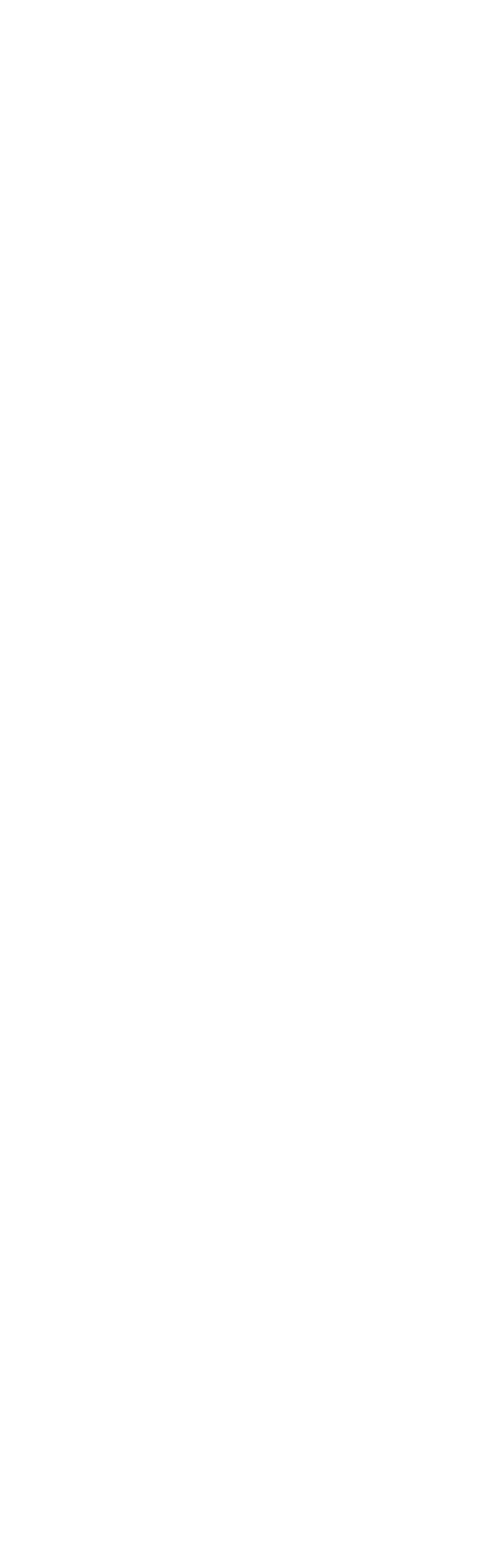
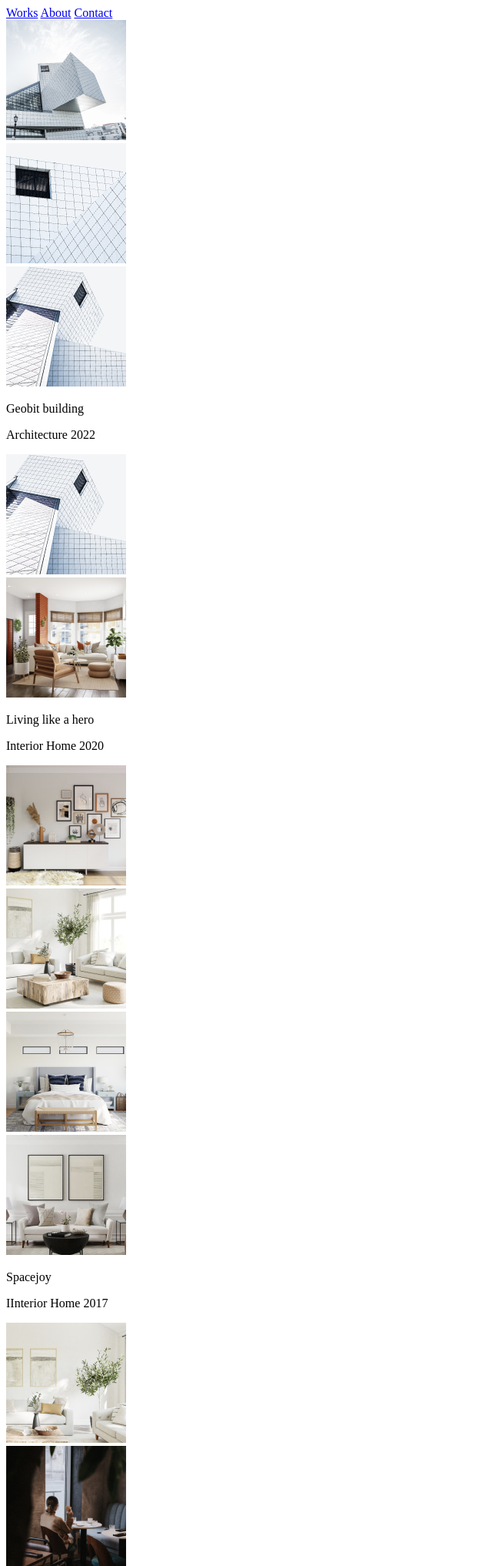
Before and after one commit to Preethi-Dev/Modern-Layout-30, a plain HTML site: page index.html in a window 1280 px wide. Shown: the top 2034 px of the page at 77% size, without its empty margins (0-640 px from the left). Before the commit the page ends 800 px from the top, so only its background shows below. Drawn offline with Linux system fonts and the light colour scheme.

Commit message:
update final markup

```diff
--- a/index.html
+++ b/index.html
@@ -7,5 +7,86 @@
     <link rel="stylesheet" href="style.css" />
     <title>Layout-30</title>
   </head>
-  <body></body>
+  <body>
+    <div class="container">
+      <div class="navigation">
+        <div class="separator"></div>
+        <a href="/">Works</a>
+        <a href="/">About</a>
+        <a href="/">Contact</a>
+      </div>
+      <div class="project">
+        <div class="image">
+          <img src="./assets/images/Image01.png" alt="" />
+        </div>
+        <div class="image">
+          <img src="./assets/images/Image02.png" alt="" />
+        </div>
+        <div class="image">
+          <img src="./assets/images/Image03.png" alt="" />
+        </div>
+        <div class="project__title">
+          <p>Geobit building</p>
+          <p>Architecture 2022</p>
+        </div>
+      </div>
+      <div class="project">
+        <div class="image">
+          <img src="./assets/images/Image03.png" alt="" />
+        </div>
+        <div class="image">
+          <img src="./assets/images/Image04.png" alt="" />
+        </div>
+        <div class="project__title">
+          <p>Living like a hero</p>
+          <p>Interior Home 2020</p>
+        </div>
+      </div>
+      <div class="project">
+        <div class="image">
+          <img src="./assets/images/Image05.png" alt="" />
+        </div>
+        <div class="image">
+          <img src="./assets/images/Image06.png" alt="" />
+        </div>
+        <div class="image">
+          <img src="./assets/images/Image07.png" alt="" />
+        </div>
+        <div class="image">
+          <img src="./assets/images/Image08.png" alt="" />
+        </div>
+        <div class="project__title">
+          <p>Spacejoy</p>
+          <p>IInterior Home 2017</p>
+        </div>
+      </div>
+      <div class="project">
+        <div class="image">
+          <img src="./assets/images/Image09.png" alt="" />
+        </div>
+        <div class="image">
+          <img src="./assets/images/Image10.png" alt="" />
+        </div>
+        <div class="image">
+          <img src="./assets/images/Image11.png" alt="" />
+        </div>
+        <div class="project__title">
+          <p>Picolõ</p>
+          <p>Cafe Interior 2022</p>
+        </div>
+      </div>
+      <div class="project">
+        <div class="image">
+          <img src="./assets/images/Image12.png" alt="" />
+        </div>
+        <div class="image">
+          <img src="./assets/images/Image13.png" alt="" />
+        </div>
+        <div class="project__title">
+          <p>Concepts</p>
+          <p>Architecture 2022</p>
+        </div>
+      </div>
+    </div>
+  </body>
 </html>
```
